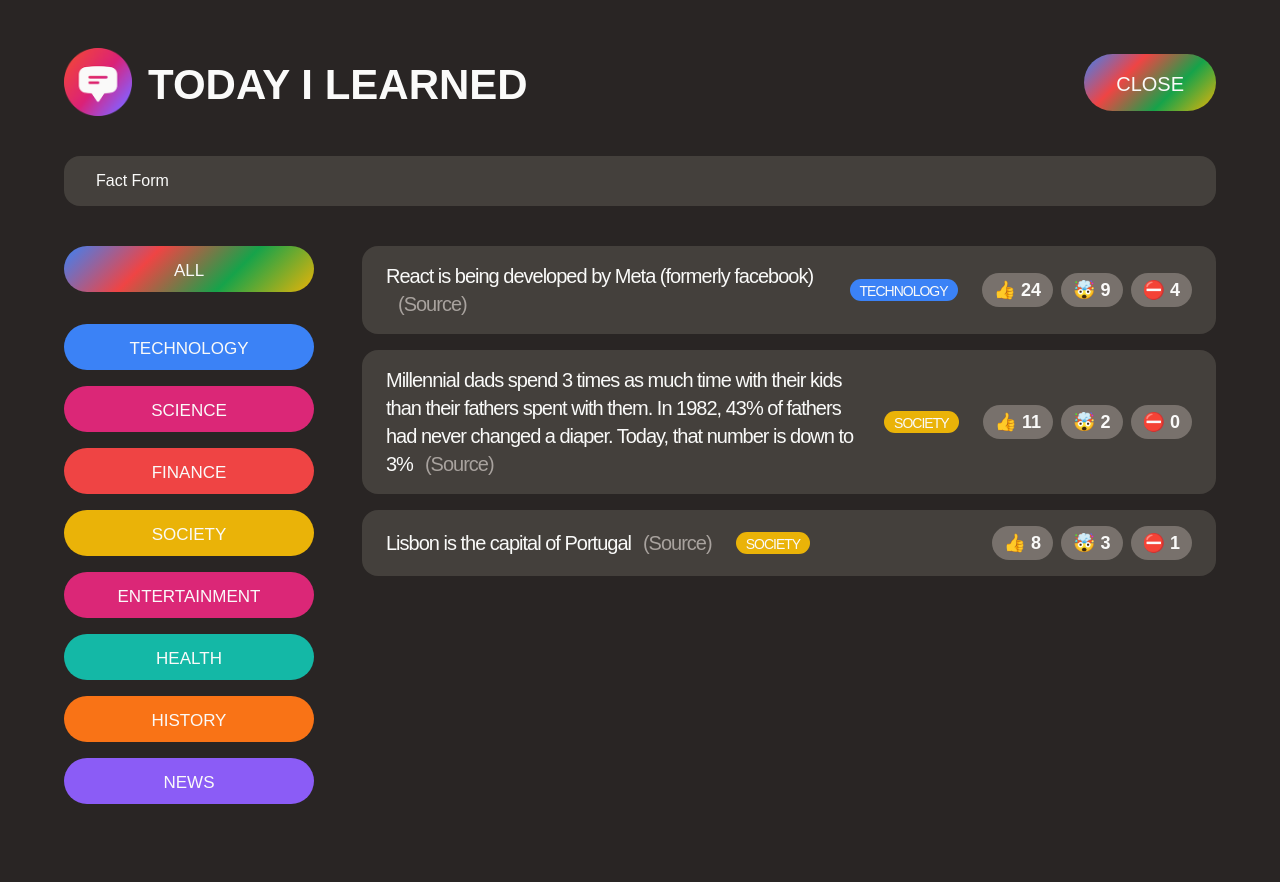
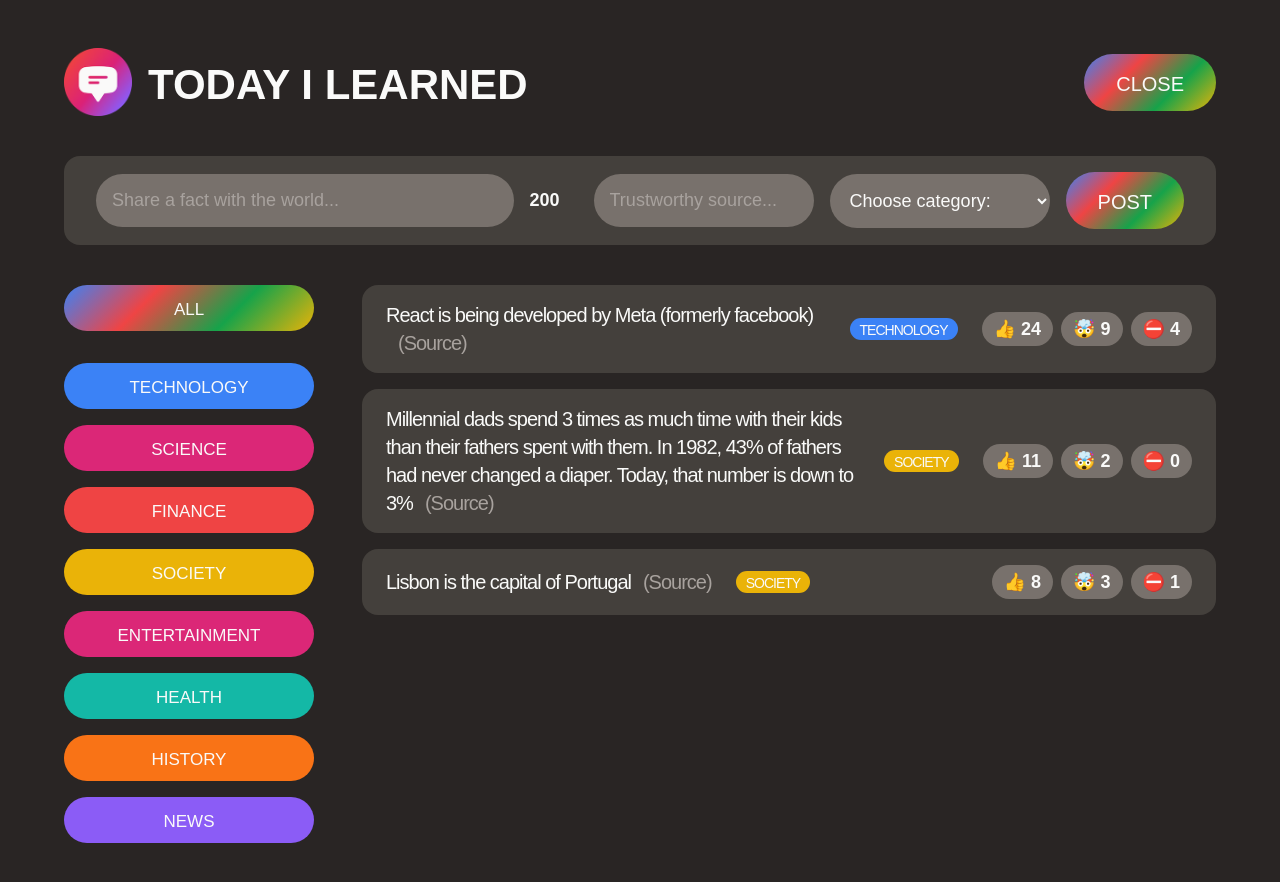
Before and after one commit to laminsurachman/today-is-Journal, a React (Create React App) app in the folder today-is-journal/: page / in a window 1280 px wide. Both pictures are taken after a click on the button "SHARE A FACT". Shown: the top 882 px of the page. Built offline with nearby package versions, Linux system fonts and the light colour scheme; the HTML template or start-up script is replaced by a standard one.

Commit message:
create form fact

```diff
--- a/today-is-journal/src/App.js
+++ b/today-is-journal/src/App.js
@@ -82,9 +82,6 @@
     </header>
   );
 }
-function NewFactForm() {
-  return <form className="fact-form">Fact Form</form>;
-}
 const CATEGORIES = [
   { name: "technology", color: "#3b82f6" },
   { name: "science", color: "#db2777" },
@@ -95,6 +92,45 @@
   { name: "history", color: "#f97316" },
   { name: "news", color: "#8b5cf6" },
 ];
+function NewFactForm() {
+  const [text, setText] = useState("");
+  const [source, setSource] = useState("");
+  const [category, setCategory] = useState("");
+  const textLength = text.length;
+
+  function handleSubmit(e) {
+    e.preventDefault();
+    console.log(text, source, category);
+  }
+  return (
+    <form className="fact-form" onSubmit={handleSubmit}>
+      {" "}
+      <input
+        type="text"
+        placeholder="Share a fact with the world..."
+        value={text}
+        onChange={(e) => setText(e.target.value)}
+      />
+      <span>{200 - textLength}</span>
+      <input
+        type="text"
+        placeholder="Trustworthy source..."
+        value={source}
+        onChange={(e) => setSource(e.target.value)}
+      />
+      <select value={category} onChange={(e) => setCategory(e.target.value)}>
+        <option value="">Choose category:</option>
+        {CATEGORIES.map((cat) => (
+          <option key={cat.name} value={cat.name}>
+            {cat.name.toUpperCase()}
+          </option>
+        ))}
+      </select>
+      <button className="btn btn-large">Post</button>
+    </form>
+  );
+}
+
 function CategoryFilter() {
   return (
     <aside>
```
